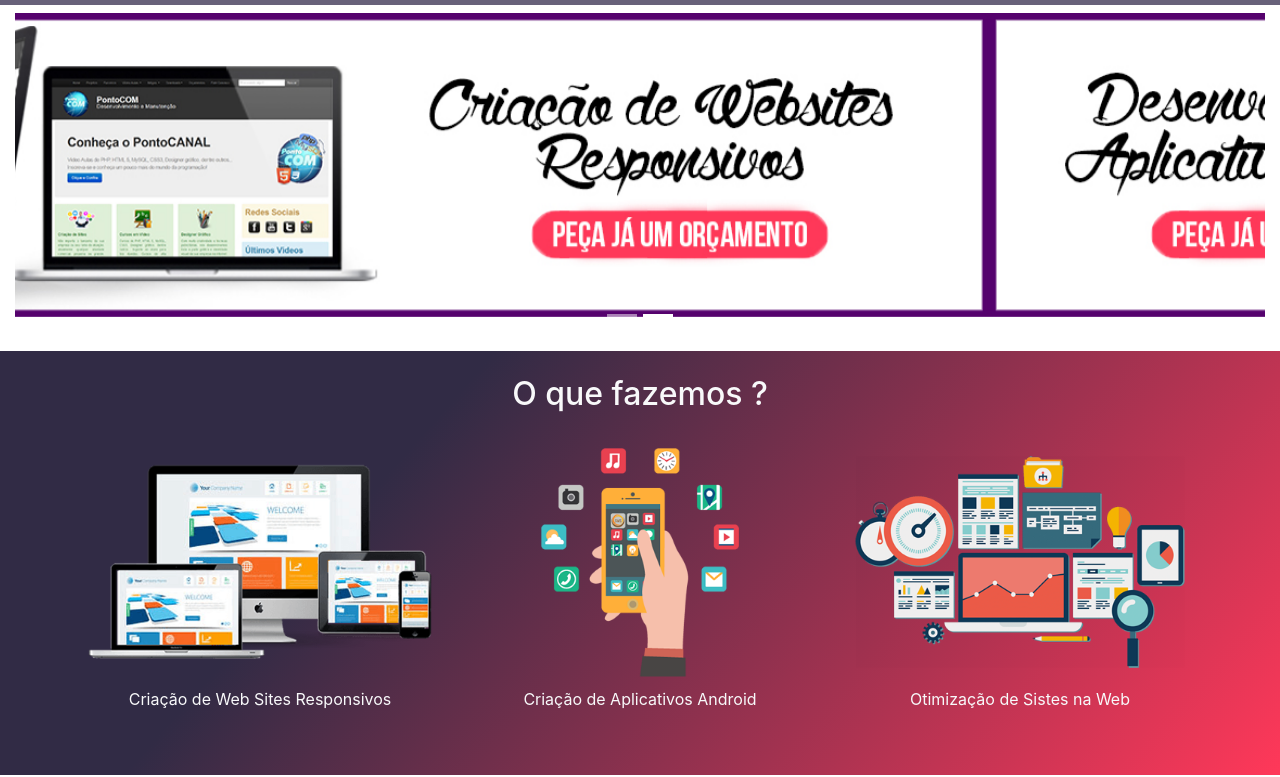
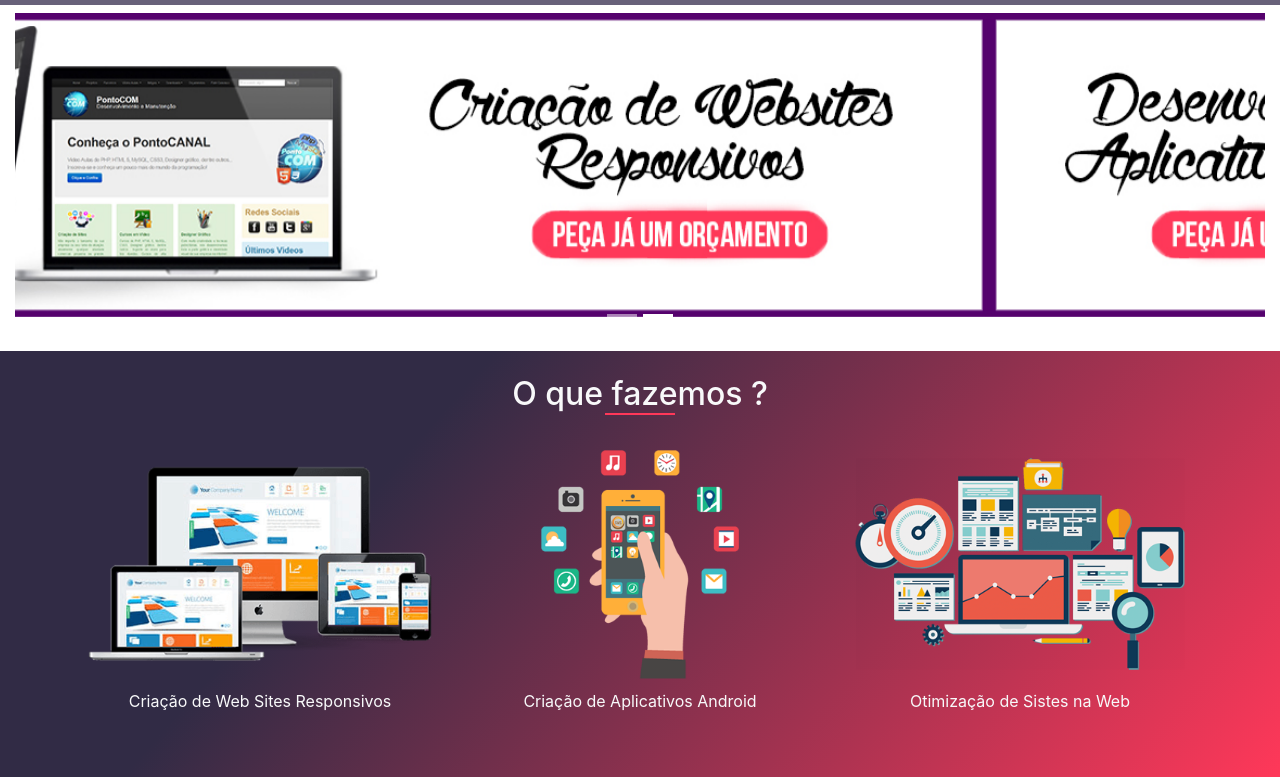
Before and after one commit to jlamorimdev/onePage, a plain HTML site: page index.html in a window 1280 px wide. Shown: the part 91-868 px from the top of the page. Drawn offline with Linux system fonts and the light colour scheme.

Commit message:
Criado Classe Underline

```diff
--- a/css/estilo.css
+++ b/css/estilo.css
@@ -27,3 +27,14 @@
 .bg-servicos {
   background: linear-gradient(131.26deg,#312b45 30%, #ff3859 100%);
 }
+
+/* Configuraçoes Gerais */
+
+.underline {
+  content: '';
+  border-top: 2px solid #ff3859;
+  width: 70px;
+  display: block;
+  margin-bottom: 8px;
+  margin: 0 auto;
+}
--- a/index.html
+++ b/index.html
@@ -78,7 +78,9 @@
   <div class="mt-2 py-4">
     <section class="container">
       <header class="col-md12">
-        <h2 class="text-center text-light">O que fazemos ?</h2>
+        <h2 class="text-center text-light">O que fazemos ?
+          <span class="underline"></span>
+        </h2>
       </header>
       <div class="row py-4">
         <div class="col-md-4">
```
